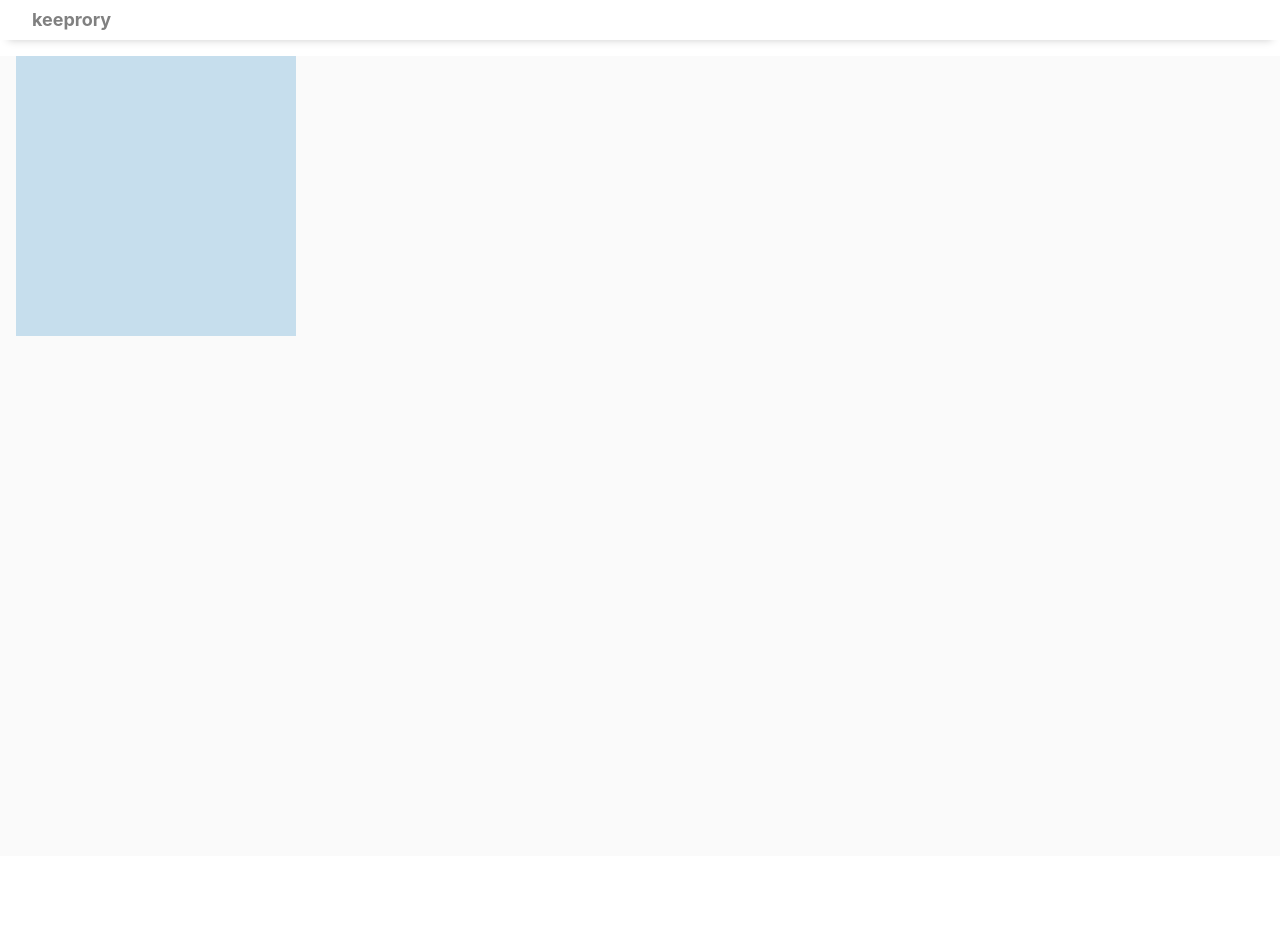
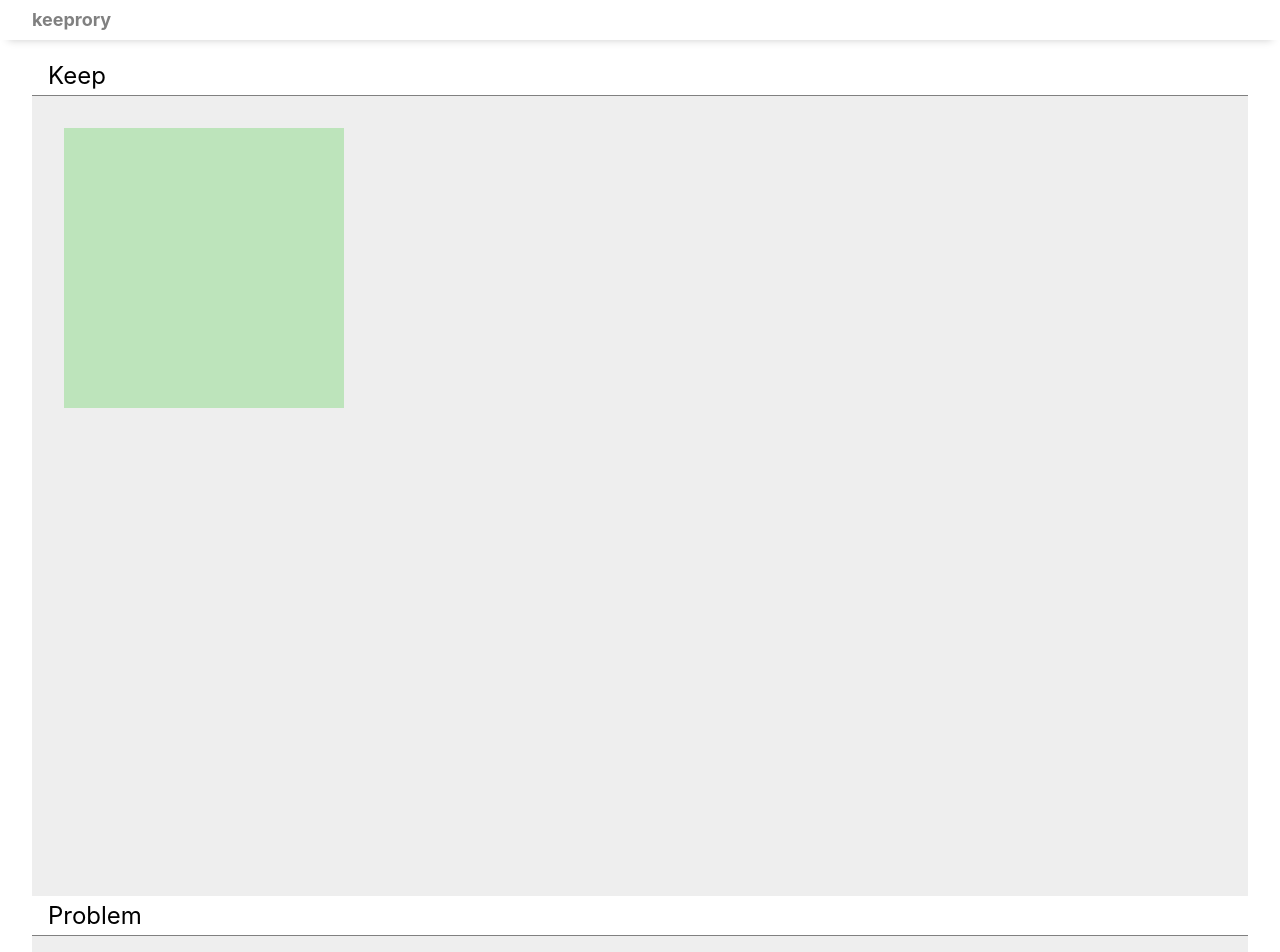
Before and after one commit to kurakuramikan/keeprory, a Nuxt app: page / in a window 1280 px wide. Shown: the top 952 px of the page. Before the commit the page ends 856 px from the top, so only its background shows below. Built offline with nearby package versions, Linux system fonts and the light colour scheme.

Commit message:
[Add] Add KPT label
- Add KPT label
- Add accordion on KPT label

```diff
--- /dev/null
+++ b/app/components/Accordion.vue
@@ -0,0 +1,105 @@
+<template>
+  <div class="accordion">
+    <div class="accordion__header" @click="accordionToggle()">{{ title }}</div>
+
+    <transition
+      name="slide"
+      @before-enter="beforeEnter"
+      @enter="enter"
+      @before-leave="beforeLeave"
+      @leave="leave"
+    >
+      <div class="accordion__body" v-show="isShowed">
+        <slot name="body"></slot>
+      </div>
+    </transition>
+  </div>
+</template>
+
+<script>
+export default {
+  props: ["title"],
+  data() {
+    return {
+      isShowed: true
+    };
+  },
+  methods: {
+    accordionToggle() {
+      this.isShowed = !this.isShowed;
+    },
+    beforeEnter(el) {
+      el.style.height = "0";
+    },
+    enter(el) {
+      el.style.height = "100vh";
+    },
+    beforeLeave(el) {
+      el.style.height = "100vh";
+    },
+    leave(el) {
+      el.style.height = "0";
+    }
+  }
+};
+</script>
+
+<style lang="scss" scoped>
+.accordion__header {
+  height: 40px;
+  padding: 0 16px;
+  border-bottom: 1px solid #808080;
+  line-height: 40px;
+  font-size: 24px;
+  cursor: pointer;
+  transition-property: background-color;
+  transition-duration: 200ms;
+
+  &:hover {
+    background-color: #eee;
+  }
+}
+
+.accordion__body {
+  padding: 16px;
+  height: 100vh;
+  // After Romove
+  background-color: #eee;
+  overflow: hidden;
+  transition: 500ms ease-in-out;
+}
+
+.slide {
+  &-enter-active {
+    animation-duration: 800ms;
+    animation-fill-mode: both;
+    animation-name: slideIn;
+  }
+  &-leave-active {
+    animation-duration: 800ms;
+    animation-fill-mode: both;
+    animation-name: slideOut;
+  }
+}
+
+@keyframes slideIn {
+  0% {
+    padding: 0;
+    margin: 0;
+    opacity: 0;
+  }
+  100% {
+    opacity: 1;
+  }
+}
+@keyframes slideOut {
+  0% {
+    opacity: 1;
+  }
+  100% {
+    padding: 0;
+    margin: 0;
+    opacity: 0;
+  }
+}
+</style>
--- a/app/components/TheHeader.vue
+++ b/app/components/TheHeader.vue
@@ -8,7 +8,7 @@
 .global-header {
   width: 100%;
   padding: 0 32px;
-  box-shadow: 0px 8px 8px -8px #cccccc;
+  box-shadow: 0px 8px 8px -8px #ccc;
 }
 
 .global-header__title {
--- a/app/pages/index.vue
+++ b/app/pages/index.vue
@@ -1,25 +1,43 @@
 <template>
   <section class="container">
-    <div>
-      <div class="tag"></div>
-    </div>
+    <accordion title="Keep">
+      <div slot="body">
+        <div class="tag"/>
+      </div>
+    </accordion>
+    <accordion title="Problem">
+      <div slot="body">
+        <div class="tag"/>
+      </div>
+    </accordion>
+    <accordion title="Try">
+      <div slot="body">
+        <div class="tag"/>
+      </div>
+    </accordion>
   </section>
 </template>
 
 <script>
-export default {};
+import Accordion from "~/components/Accordion.vue";
+
+export default {
+  components: {
+    Accordion
+  }
+};
 </script>
 
 <style lang="scss" scoped>
 .container {
   min-height: 100vh;
-  background-color: #fafafa;
+  padding: 16px 32px;
 }
 
 .tag {
   width: 280px;
   height: 280px;
   margin: 16px;
-  background-color: #c6deed;
+  background-color: #bde4bb;
 }
 </style>
```
